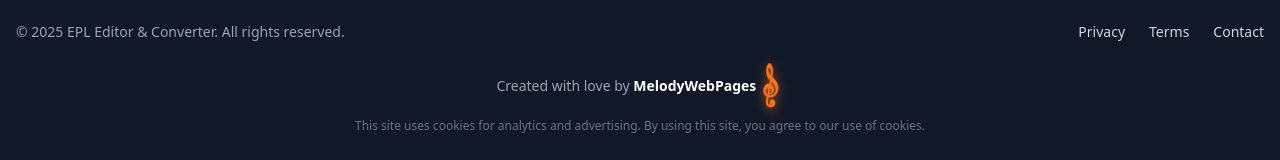
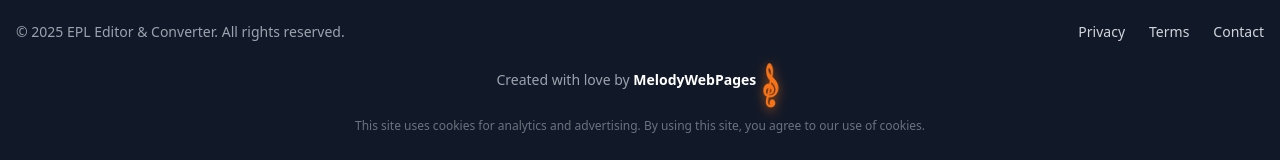
Before and after one commit to melodywebpages/EPL_editor_converter, a Next.js app: page / in a window 1280 px wide. Shown: the part 1519-1679 px from the top of the page. Built offline with nearby package versions, Linux system fonts and the light colour scheme; no server answers.

Commit message:
Lower text alignment further for G Clef

```diff
--- a/components/Footer.tsx
+++ b/components/Footer.tsx
@@ -78,7 +78,7 @@ export default function Footer() {
 
           {/* Created by section */}
           <div className="flex items-end justify-center gap-1.5 mt-6">
-            <p className="text-sm text-gray-400" style={{ marginBottom: '6px' }}>
+            <p className="text-sm text-gray-400" style={{ marginBottom: '12px' }}>
               Created with love by <span className="text-white font-semibold">MelodyWebPages</span>
             </p>
             <style>{`
```
